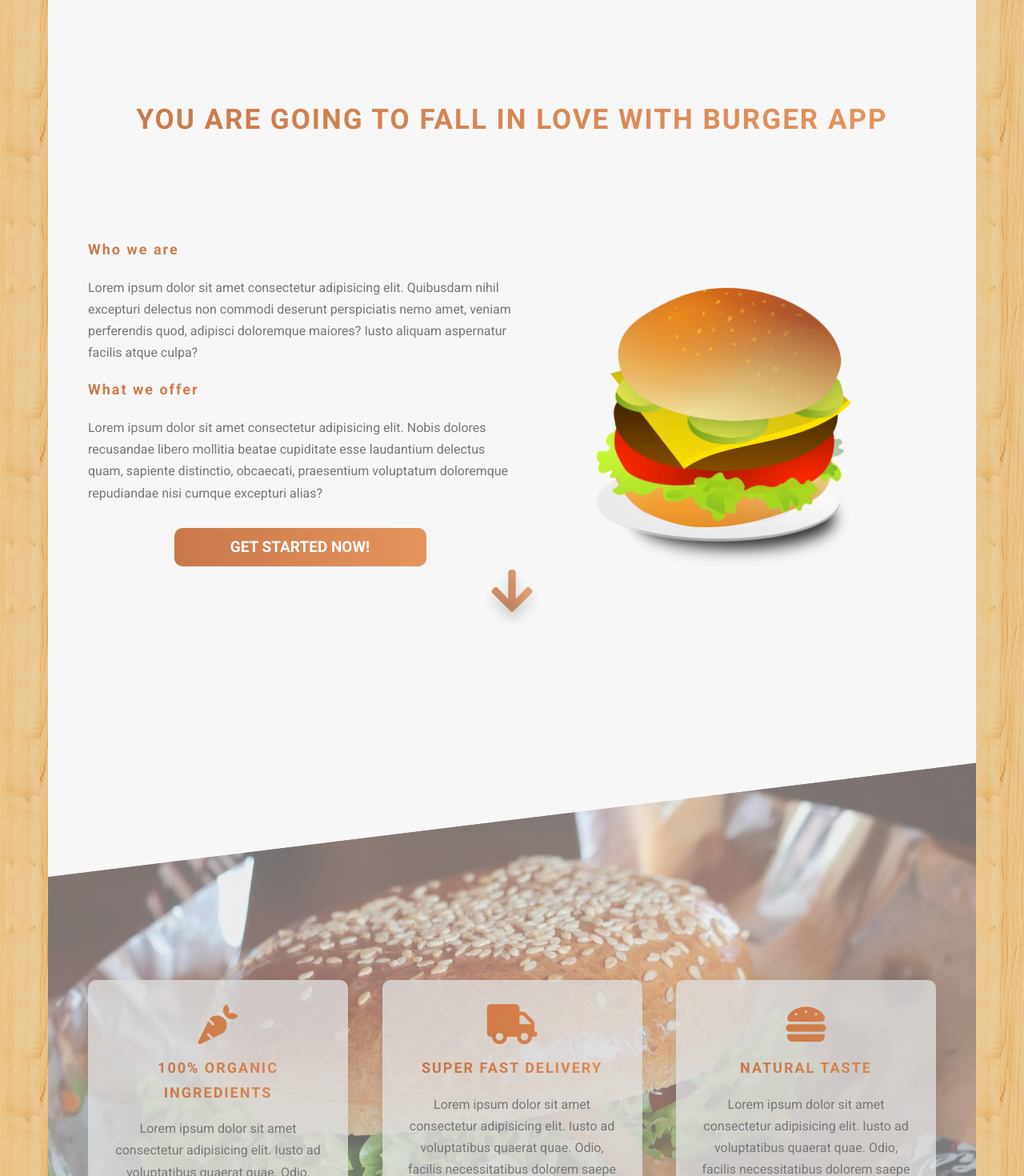
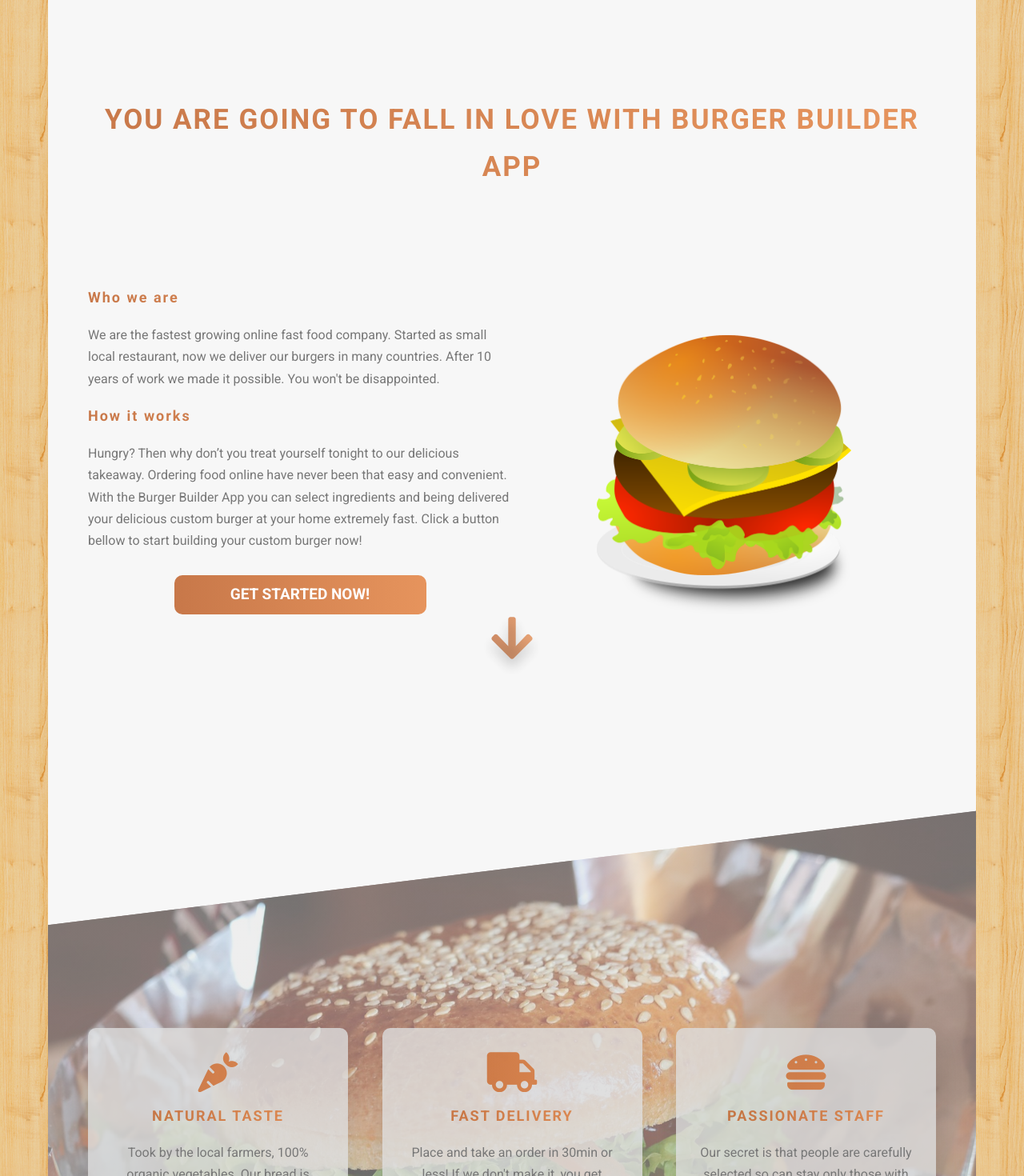
Before and after one commit to bartlomiejwiejak/burger-project, a React (Create React App) app: page / in a window 1280 px wide. Shown: the part 880-2350 px from the top of the page at 80% size. Built offline with nearby package versions, Linux system fonts and the light colour scheme.

Commit message:
General cleanups and order of orders fixed

```diff
--- a/src/components/BurgerPlate/burgerPlate.scss
+++ b/src/components/BurgerPlate/burgerPlate.scss
@@ -21,9 +21,4 @@
       margin-top: 40%;
     }
   }
-  &--burger {
-    &:hover {
-      cursor: pointer;
-    }
-  }
 }
--- a/src/pages/BurgerBuilder/BurgerBuilderAnimation.js
+++ b/src/pages/BurgerBuilder/BurgerBuilderAnimation.js
@@ -45,7 +45,7 @@ const BurgerAnimation = ({ history }) => {
     if (fillPercent >= 100) {
       return 'Explode!'
     } else if (fillPercent < 2) {
-      return 'Build!'
+      return 'Click me!'
     }
     else {
       return 'Hold!'
--- a/src/pages/Checkout/ContactData/ContactData.js
+++ b/src/pages/Checkout/ContactData/ContactData.js
@@ -115,7 +115,7 @@ const ContactData = (props) => {
       ingredientPrices: props.ingredientPrices
     }
     props.onPurchaseBurger(order, props.token);
-    props.onAlertShow('ORDER PLACED. YOU CAN FIND YOUR ORDERS ON ORDERS PAGE.')
+    props.onAlertShow('Thank you for placing your order with Burger Builder App. Your order will be ready for collection in 30 minutes.')
   }
   const inputOnChangeHandler = (e, key) => {
     const updatedFormElement = updatedObject(orderForm[key], {
--- a/src/pages/Home/About.js
+++ b/src/pages/Home/About.js
@@ -48,16 +48,16 @@ const About = () => {
   return (
     <div className="about-scroll">
       <section className="about">
-        <h2 className="heading-secondary">YOU ARE GOING TO FALL IN LOVE WITH BURGER APP</h2>
+        <h2 className="heading-secondary">YOU ARE GOING TO FALL IN LOVE WITH BURGER BUILDER APP</h2>
         <div className="about__container">
           <div className="about__left">
             <div className="about__paragraph">
               <h3 className="heading-tertiary">Who we are</h3>
-              <p className="paragraph">Lorem ipsum dolor sit amet consectetur adipisicing elit. Quibusdam nihil excepturi delectus non commodi deserunt perspiciatis nemo amet, veniam perferendis quod, adipisci doloremque maiores? Iusto aliquam aspernatur facilis atque culpa?</p>
+              <p className="paragraph">We are the fastest growing online fast food company. Started as small local restaurant, now we deliver our burgers in many countries. After 10 years of work we made it possible. You won't be disappointed. </p>
             </div>
             <div className="about__paragraph">
-              <h3 className="heading-tertiary">What we offer</h3>
-              <p className="paragraph">Lorem ipsum dolor sit amet consectetur adipisicing elit. Nobis dolores recusandae libero mollitia beatae cupiditate esse laudantium delectus quam, sapiente distinctio, obcaecati, praesentium voluptatum doloremque repudiandae nisi cumque excepturi alias?</p>
+              <h3 className="heading-tertiary">How it works</h3>
+              <p className="paragraph">Hungry? Then why don’t you treat yourself tonight to our delicious takeaway. Ordering food online have never been that easy and convenient. With the Burger Builder App you can select ingredients and being delivered your delicious custom burger at your home extremely fast. Click a button bellow to start building your custom burger now!</p>
             </div>
             <Link to='/burger-builder'>GET STARTED NOW!</Link>
           </div>
--- a/src/pages/Home/Offer.js
+++ b/src/pages/Home/Offer.js
@@ -59,9 +59,9 @@ const Offer = () => {
       <div className="offer-wrapper">
         <section className="offer">
           <div className="offer__container">
-            <OfferBox favicon='fa-carrot' header='100% ORGANIC INGREDIENTS' description='Lorem ipsum dolor sit amet consectetur adipisicing elit. Iusto ad voluptatibus quaerat quae. Odio, facilis necessitatibus dolorem saepe dolore incidunt numquam praesentium, labore optio ullam hic atque inventore nihil obcaecati.' />
-            <OfferBox favicon='fa-truck' header='SUPER FAST DELIVERY' description='Lorem ipsum dolor sit amet consectetur adipisicing elit. Iusto ad voluptatibus quaerat quae. Odio, facilis necessitatibus dolorem saepe dolore incidunt numquam praesentium, labore optio ullam hic atque inventore nihil obcaecati.' />
-            <OfferBox favicon='fa-hamburger' header='NATURAL TASTE' description='Lorem ipsum dolor sit amet consectetur adipisicing elit. Iusto ad voluptatibus quaerat quae. Odio, facilis necessitatibus dolorem saepe dolore incidunt numquam praesentium, labore optio ullam hic atque inventore nihil obcaecati.' />
+            <OfferBox favicon='fa-carrot' header='NATURAL TASTE' description='Took by the local farmers, 100% organic vegetables. Our bread is made by one of the greatest baker company in the world. 100% angus meat. Natural flavors, 2% or less of leghemoglobin (soy).' />
+            <OfferBox favicon='fa-truck' header='FAST DELIVERY' description="Place and take an order in 30min or less! If we don't make it, you get 100% money refund. No joke. We make everything in order to deliver warm food at the door of your comfortable house." />
+            <OfferBox favicon='fa-hamburger' header='PASSIONATE STAFF' description='Our secret is that people are carefully selected so can stay only those with true passion in order to make burgers really best possible. All with friendly atmosphere and hungry for more challenges.' />
           </div>
         </section>
       </div>
--- a/src/pages/Home/Stories.js
+++ b/src/pages/Home/Stories.js
@@ -60,9 +60,9 @@ const Stories = () => {
         <div className="stories__line stories__line--3">THOUSANDS HAPPY CUSTOMERS - THOUSANDS HAPPY CUSTOMERS</div>
       </div>
       <div className="stories__wrapper">
-        <Story img={sandra} name='Sandra Thielmann' heading='BEST BURGER IN MY LIFE' description='Lorem ipsum dolor sit amet consectetur adipisicing elit. Ullam a magni corporis dolores non repudiandae laborum in porro voluptates consequuntur accusantium blanditiis optio repellat veniam ab, et culpa praesentium rerum.' />
-        <Story img={oskar} name='Oskar Thielman' heading='SUPER FAST DELIVERY' description='Lorem ipsum dolor sit amet consectetur adipisicing elit. Ullam a magni corporis dolores non repudiandae laborum in porro voluptates consequuntur accusantium blanditiis optio repellat veniam ab, et culpa praesentium rerum.' />
-        <Story img={paulina} name='Paulina Pogorzelska' heading='HIGHEST QUALITY MEAT I HAVE EVER TASTED' description='Lorem ipsum dolor sit amet consectetur adipisicing elit. Ullam a magni corporis dolores non repudiandae laborum in porro voluptates consequuntur accusantium blanditiis optio repellat veniam ab, et culpa praesentium rerum.' />
+        <Story img={sandra} name='Sandra Thielmann' heading='BEST BURGER IN MY LIFE' description="I really like an idea of creating my own burger since it really me decide what's inside. I am really suprised that I can get highest quality ingredients with such a price. I am going to order more, definitely. 10/10" />
+        <Story img={oskar} name='Oskar Thielman' heading='SUPER FAST DELIVERY' description="I was very suprised it can be delivered so fast! After around 20 minutes, my custom burger was already at my door, warm and ready to be eaten. I couldn't think of better delivery handling than this. If you are too lazy too cook, there is no faster way to get delicious meal in your house." />
+        <Story img={paulina} name='Paulina Pogorzelska' heading='HIGHEST QUALITY MEAT I HAVE EVER TASTED' description="Tasty ingredients, well spiced. But what note me most, is absolutely delicious meat. Really, I have never had something that juicy and true to taste in my mouth. I am really happy I've discovered Burger Builder App. Never supposed it could be so easy, fast and most important - unquestionably mouth-watering." />
       </div>
     </section>
   );
--- a/src/pages/Orders/Orders.js
+++ b/src/pages/Orders/Orders.js
@@ -17,7 +17,7 @@ const Orders = (props) => {
   if (!loading) {
     orders = (
       <div className='orders'>
-        {props.orders.map(order => <Order ingredients={order.ingredients} date={order.date} price={order.price} ingredientPrices={order.ingredientPrices} key={order.id} />)}
+        {props.orders.map(order => <Order ingredients={order.ingredients} date={order.date} price={order.price} ingredientPrices={order.ingredientPrices} key={order.id} />).reverse()}
       </div>
     )
   }
```
Also changed, not shown: src/Assets/Images/sandra.jpg.
